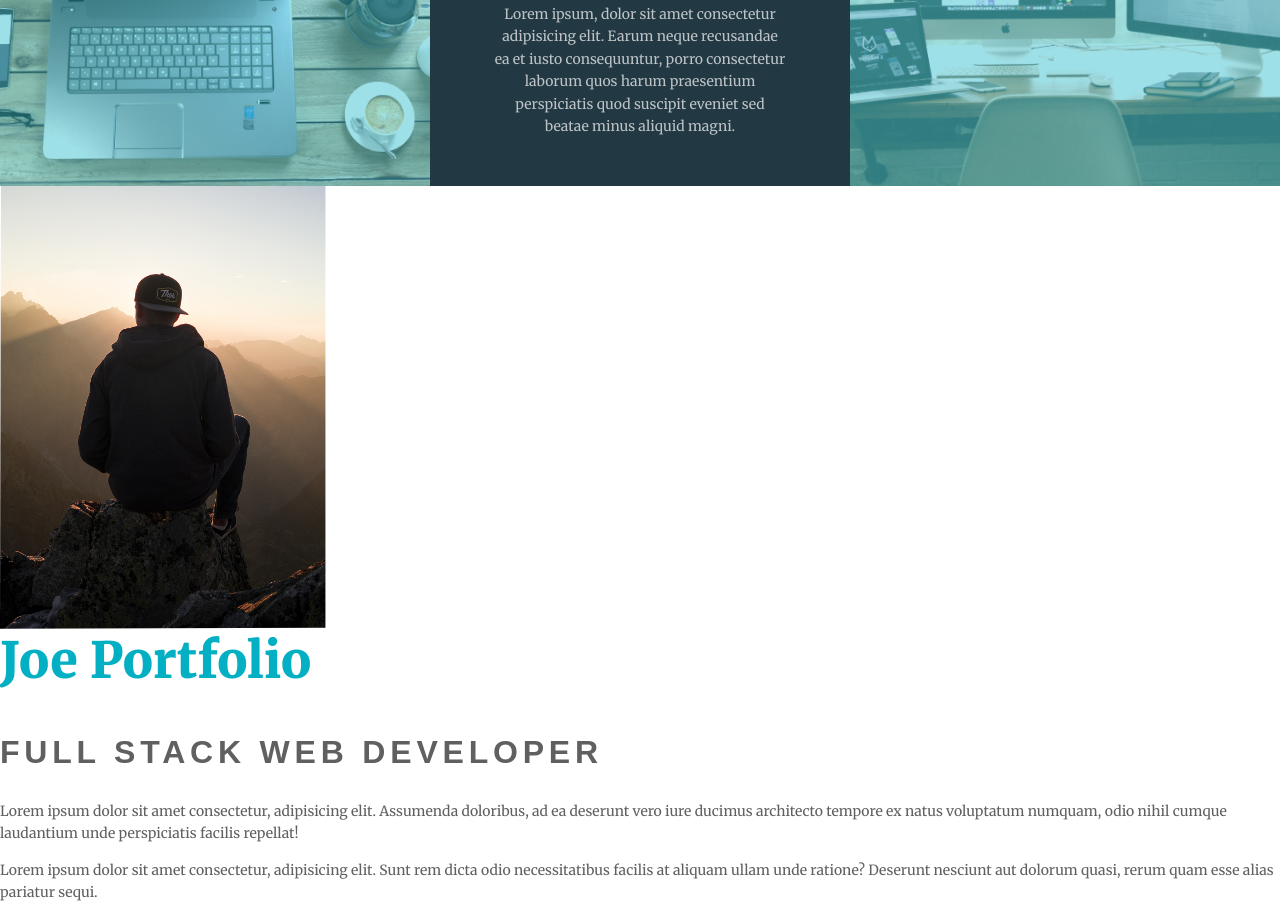
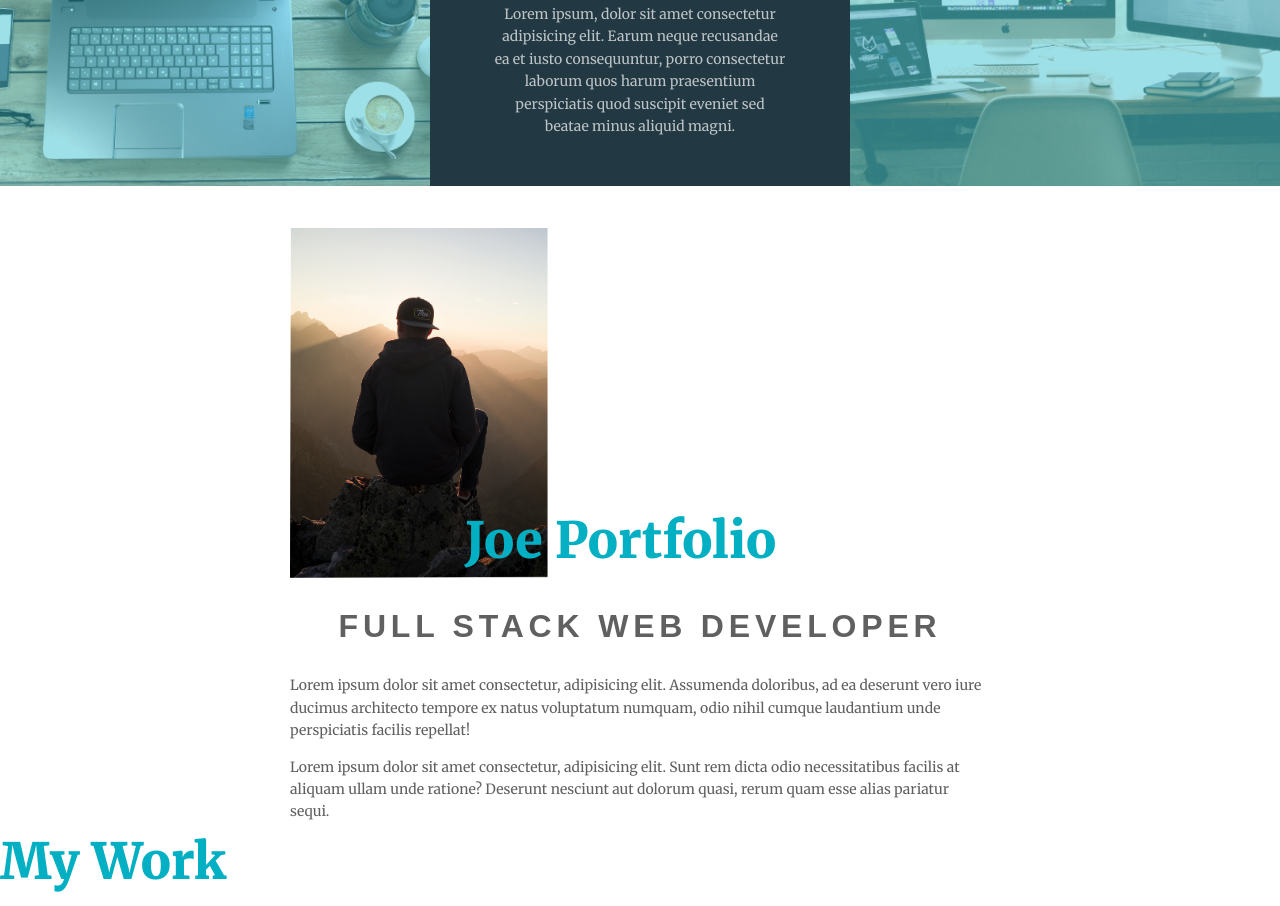
Before and after one commit to Germanchrystan/myProfile, a plain HTML site: page index.html in a window 1280 px wide. Shown: the part 962-1868 px from the top of the page. Drawn offline with Linux system fonts and the light colour scheme; files whose address does not match are found by name; a web font is replaced by a local one.

Commit message:
Refactoring

```diff
--- a/scss/modules/_all.scss
+++ b/scss/modules/_all.scss
@@ -1,2 +1,3 @@
 @import 'typography';
 @import 'colors';
+@import './mixins';
--- /dev/null
+++ b/scss/modules/_mixins.scss
@@ -0,0 +1,13 @@
+@mixin container($width:90%, $max-width: 50em){
+    width: $width;
+    margin: 0 auto;
+    max-width: $max-width;
+}
+
+@mixin clearfix{
+    &::after{
+        content:'';
+        display: block;
+        clear: both;
+    }
+}
--- /dev/null
+++ b/scss/partials/_aboutme.scss
@@ -0,0 +1,49 @@
+.AboutMe{
+    @include container;
+    @include clearfix;
+
+    margin-top: 3em;
+}
+
+.AboutMe__Img{
+    max-height: 25em;
+
+    @media (min-width: 42em){
+        float: left;
+        margin-right: 1em;
+    }
+}
+
+.AboutMe__Title{
+    position: relative;
+    margin-bottom: .25em;
+
+}
+
+.AboutMe__Subtitle{
+    text-align: center;
+    margin: 1em 0;
+}
+
+@supports(display: grid){
+    .AboutMe{
+        display: grid;
+        grid-template-columns: [port-start] minmax(6em, 1fr) [name-start] minmax(6em,1fr) [img-end] 2fr [port-end];
+    }
+    .AboutMe__Img{
+        grid-column: port-start/img-end;
+        grid-row: 1/2;
+    }
+
+    .AboutMe__Title {
+        grid-column: name-start/port-end;
+        grid-row: 1/2;
+        align-self: end;
+    }
+
+    .AboutMe__Subtitle,
+    .AboutMe__Text{
+        grid-column: port-start/port-end;
+    }
+
+}
--- a/scss/partials/_all.scss
+++ b/scss/partials/_all.scss
@@ -1,3 +1,4 @@
 @import './base';
 @import './welcome';
 @import './intro';
+@import './aboutme';
```
Also changed, not shown: dist/css/main.css.
